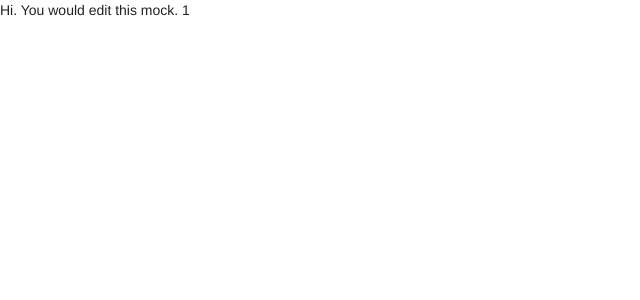
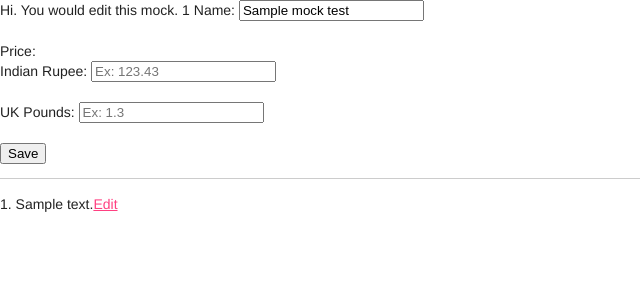
Before and after one commit to Akhilez/medicwhizz-api, a Django app: template admin/templates/admin/edit_mock.html in a window 1280 px wide. Shown: the top 300 px of the page, without its empty margins (0-640 px from the left). Run offline with Django 3.2, Linux system fonts and the light colour scheme; the template is opened without the code that fills it: most values are stand-ins (such as "Sample title", 1, 10 or a date in 2020).

Commit message:
Edit mock in progress

```diff
--- a/admin/templates/admin/edit_mock.html
+++ b/admin/templates/admin/edit_mock.html
@@ -4,6 +4,20 @@
 
     Hi. You would edit this mock. {{ mock_id }}
 
+    Name: <input type="text" name="name" value="{{ mock_test.name }}"><br/><br/>
+    Price:<br/>
+    Indian Rupee: <input type="number" step="0.01" placeholder="Ex: 123.43" name="price_india" value="{{ mock_test.price.india }}"><br/><br/>
+    UK Pounds:
+        <input type="number" step="0.01" placeholder="Ex: 1.3" name="price_uk" value="{{ mock_test.price.uk }}"><br/><br/>
+
+    <input type="submit" value="Save" name="save_doc">
+
+    <hr/>
+
+    {% for question in mock_test_questions %}
+        {{ question.index }}. {{ question.text }}<a href="{% url 'admin:edit_mock_question' mock_id question.id %}">Edit</a><br/><br/>
+    {% endfor %}
+
 
 
 {% endblock container %}
--- a/admin/urls.py
+++ b/admin/urls.py
@@ -9,5 +9,6 @@ app_name = 'admin'
 urlpatterns = [
     url(r'^$', views.admin_home, name="home"),
     url(r'^add_mock/', views.add_mock, name="add_mock"),
-    url(r'^edit_mock/([A-Za-z0-9]+)/', views.edit_mock, name="edit_mock"),
+    url(r'^edit_mock/([A-Za-z0-9]+)/$', views.edit_mock, name="edit_mock"),
+    url(r'^edit_mock/([A-Za-z0-9]+)/([A-Za-z0-9]+)/$', views.edit_mock_question, name="edit_mock_question"),
 ]
--- a/admin/views.py
+++ b/admin/views.py
@@ -14,3 +14,7 @@ def add_mock(request):
 
 def edit_mock(request, mock_test_id):
     return EditMockPage(request, mock_test_id).get_view()
+
+
+def edit_mock_question(request, mock_test_id, mock_test_question_id):
+    return EditMockQuestionPage(request, mock_test_id, mock_test_question_id).get_view()
```
Also changed, not shown: admin/templates/admin/edit_mock_question.html (added, +9 -0 lines), admin/view_handlers/edit_mock_test.py (+11 -2 lines).
